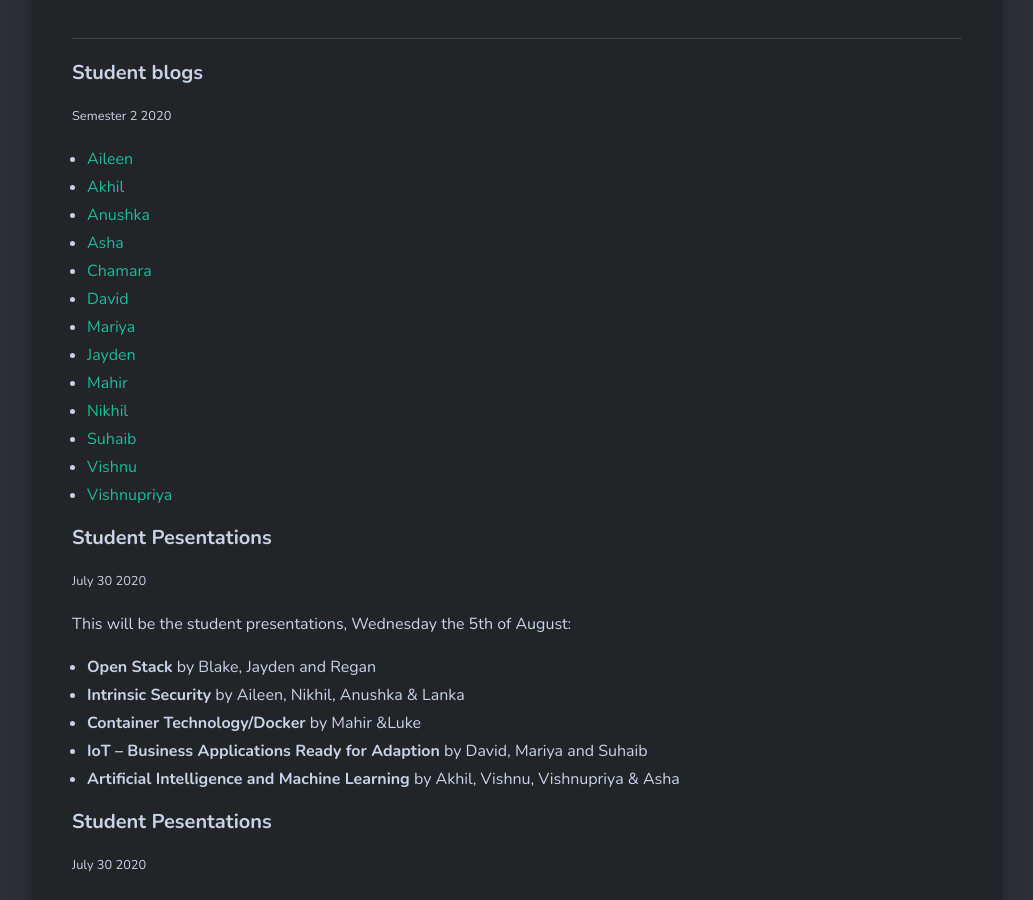
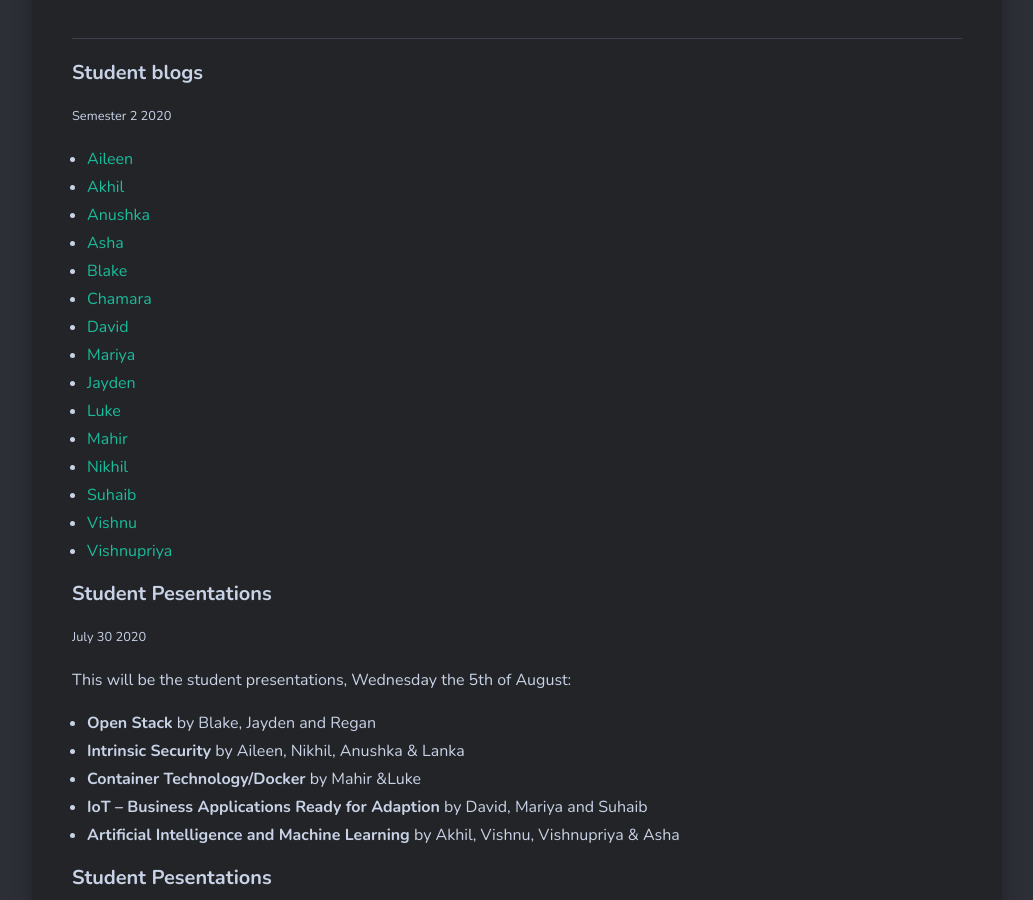
Before and after one commit to larsoliverdam/nmit, a Jekyll site: the page built from _pages/NET701.md, in a window 1280 px wide and 900 px high, scrolled down 810 px. Shown: the whole window, without its empty margins (123-1156 px from the left). Built offline with Jekyll 4.4.1, drawn with Linux system fonts in a browser that asks for light colours; nearby versions of some CDN libraries; comment, search, counter and statistics services are not loaded.

Commit message:
add NET701 blogs

```diff
--- a/_pages/NET701.md
+++ b/_pages/NET701.md
@@ -12,10 +12,12 @@ image: VMware.jpg
 * [Akhil](https://net701blogconz.wordpress.com/)
 * [Anushka](https://net701blogconz.wordpress.com/)
 * [Asha](https://ashageorge35.wordpress.com/)
+* [Blake](https://blakedes501.wordpress.com/category/net701/)
 * [Chamara](https://enterprise-infrastructures.blogspot.com/)
 * [David](https://sydeme.news.blog/)
 * [Mariya](https://mariyanet701.wordpress.com/)
 * [Jayden](https://jaykdpc.wordpress.com/category/net701/)
+* [Luke](https://lukewarren256642448.wordpress.com/)
 * [Mahir](https://blogsofking.wordpress.com/net701/)
 * [Nikhil](https://nikhilnet701.wordpress.com/)
 * [Suhaib](https://parappallath.wordpress.com/)
```
